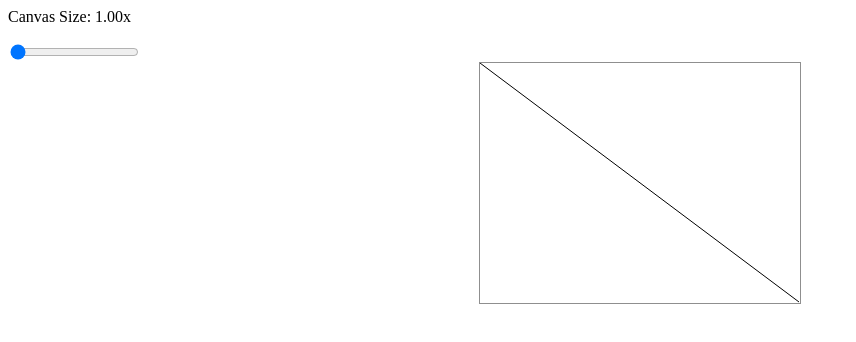
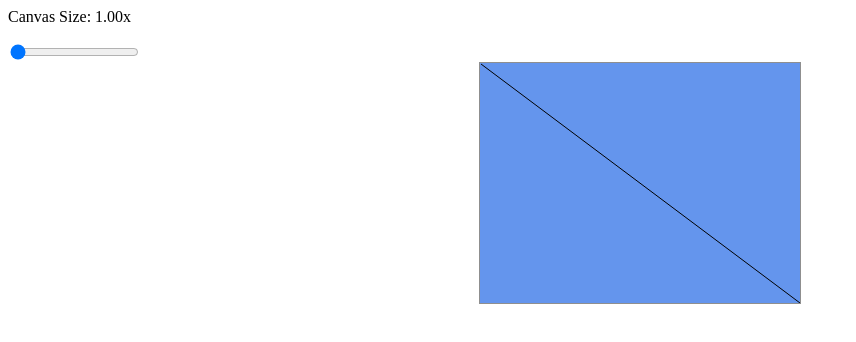
Before and after one commit to Perska/perska.github.io, a plain HTML site: page ld39.html in a window 1280 px wide. Shown: the whole page, without its empty margins (0-856 px from the left). Drawn offline with Linux system fonts and the light colour scheme.

Commit message:
adjusting magic

```diff
--- a/ld39.html
+++ b/ld39.html
@@ -17,8 +17,10 @@
 			var size = document.getElementById("scale");
 			var sDisp = document.getElementById("scDisp");
 
-			ctx.moveTo(0,0);
-			ctx.lineTo(319,239);
+			ctx.fillStyle = "cornflowerblue";
+			ctx.fillRect(0,0,320,240);
+			ctx.moveTo(1,1);
+			ctx.lineTo(320,240);
 			ctx.stroke();
 
 			size.oninput = function(){
```
